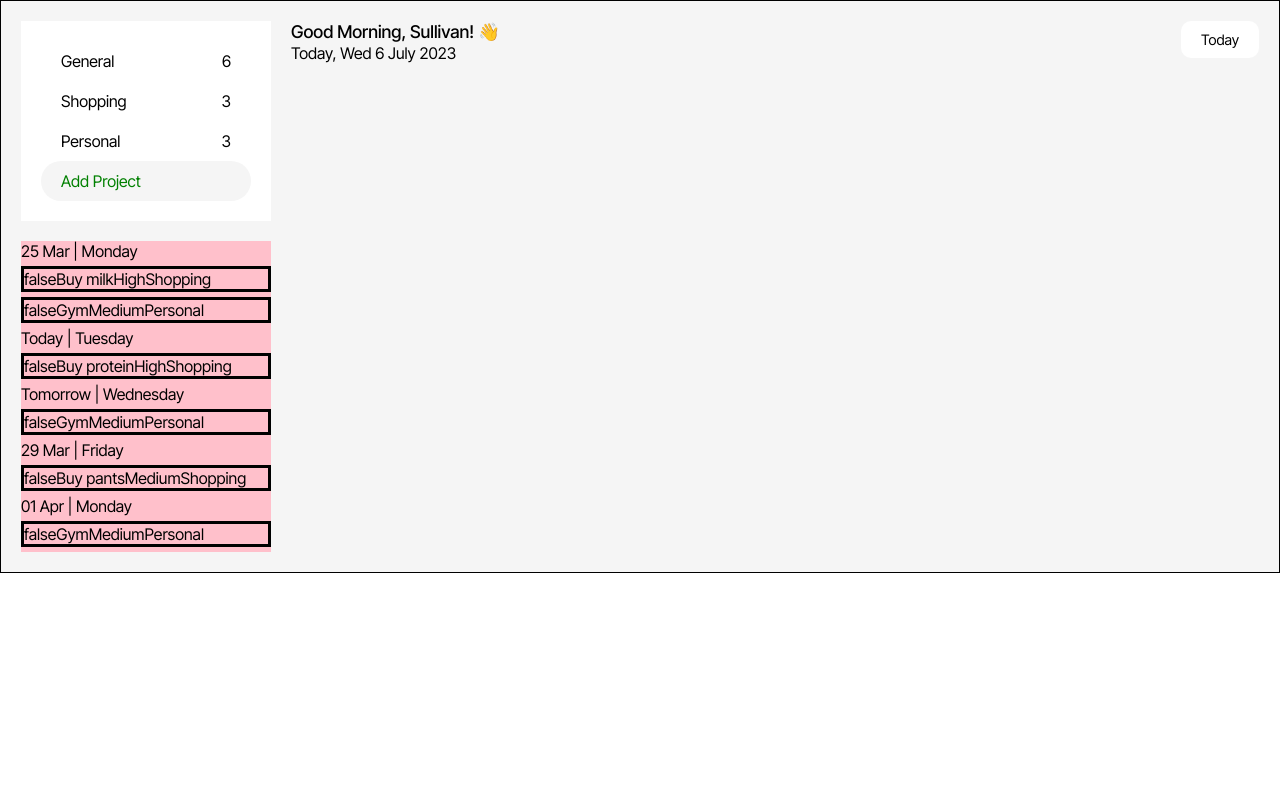
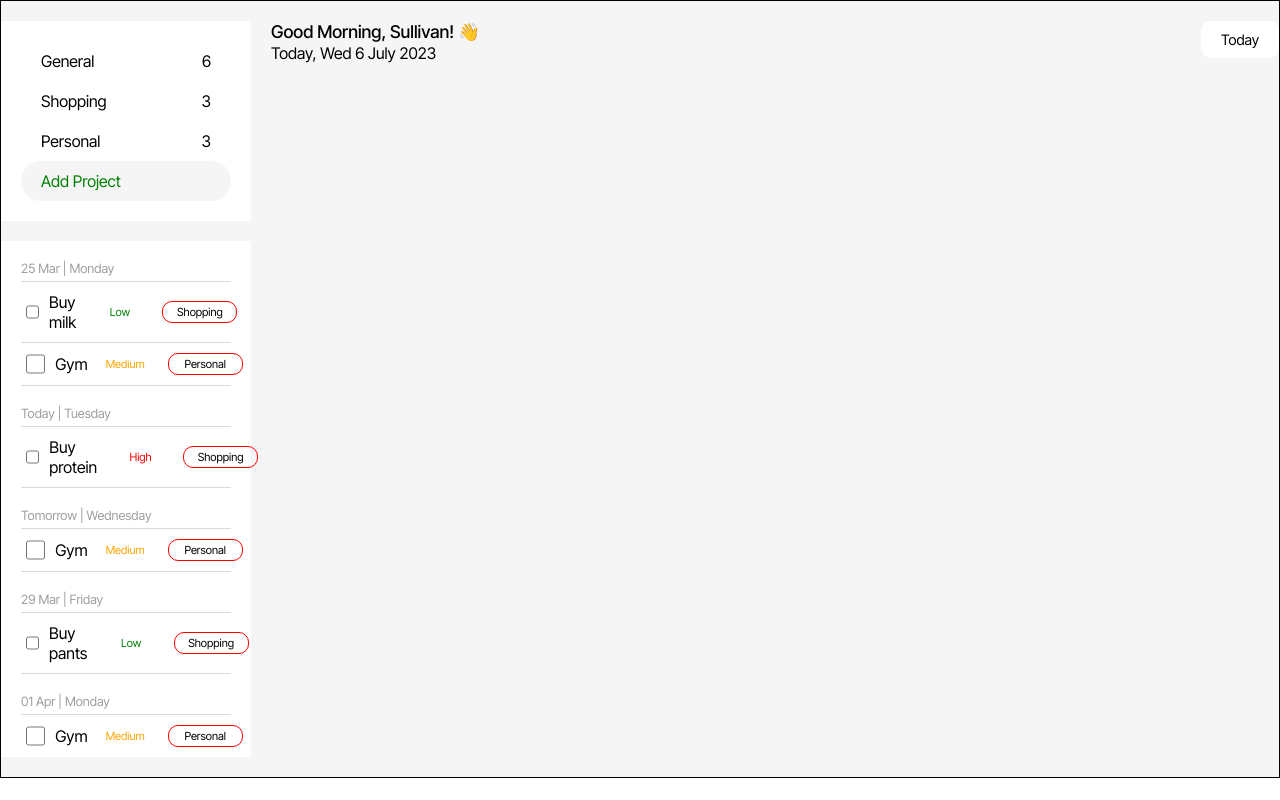
Before and after one commit to finnian-smith/to-do-app, a website built with webpack: page src/index.html in a window 1280 px wide. Built offline with nearby package versions, Linux system fonts and the light colour scheme.

Commit message:
Update to-do item logic and styles

```diff
--- a/src/components/todo-list.js
+++ b/src/components/todo-list.js
@@ -22,7 +22,6 @@ class TodoList {
     dates.forEach((date) => {
       const displayDate = this.getDisplayDate(date);
       const dateElement = this.createDateElement(displayDate);
-      dateElement.classList.add("date-header");
       dateElement.setAttribute("date", date);
       this.container.appendChild(dateElement);
     });
@@ -53,7 +52,14 @@ class TodoList {
   // create data element for dom tree
   createDateElement(displayDate) {
     const dateElement = document.createElement("div");
-    dateElement.textContent = displayDate;
+    dateElement.classList.add("date-header");
+
+    const dateText = document.createElement("p");
+    dateText.classList.add("date-header-text");
+    dateText.textContent = displayDate;
+
+    dateElement.appendChild(dateText);
+
     return dateElement;
   }
 
@@ -74,31 +80,67 @@ class TodoList {
     const todoElement = document.createElement("div");
     todoElement.classList.add("todo-item");
 
-    const todoCheckbox = document.createElement("div");
+    const todoItemLeft = document.createElement("div");
+    todoItemLeft.classList.add("todo-item-left");
+    const todoItemRight = document.createElement("div");
+    todoItemRight.classList.add("todo-item-right");
+
+    const todoCheckbox = document.createElement("input");
+    todoCheckbox.type = "checkbox";
     todoCheckbox.classList.add("todo-checkbox");
-    todoCheckbox.textContent = todo.completed;
-    todoElement.appendChild(todoCheckbox);
-    // figure out logic for displaying checkbox here
+    todoCheckbox.checked = todo.completed;
+    todoCheckbox.addEventListener("change", () => {
+      todo.completed = todoCheckbox.checked;
+      if (todo.completed) {
+        todo.markAsComplete();
+      } else {
+        todo.markAsIncomplete();
+      }
+    });
+
+    todoItemLeft.appendChild(todoCheckbox);
 
     const todoTitle = document.createElement("p");
     todoTitle.classList.add("todo-title");
     todoTitle.textContent = todo.title;
-    todoElement.appendChild(todoTitle);
+    todoItemLeft.appendChild(todoTitle);
+
+    todoElement.appendChild(todoItemLeft);
 
     const todoPriority = document.createElement("p");
     todoPriority.classList.add("todo-priority");
     todoPriority.textContent = todo.priority;
-    todoElement.appendChild(todoPriority);
+    this.setPriorityClass(todo, todoPriority);
+    todoItemRight.appendChild(todoPriority);
 
-    const todoTag = document.createElement("div");
+    const todoTag = document.createElement("p");
     todoTag.classList.add("todo-tag");
     todoTag.textContent = todo.tag;
-    todoElement.appendChild(todoTag);
+    todoItemRight.appendChild(todoTag);
+
+    todoElement.appendChild(todoItemRight);
 
     return todoElement;
   }
 
   // function that filters todo items by project / tag
+
+  // function that sets priority colour
+  setPriorityClass(todo, todoPriority) {
+    switch (todo.priority) {
+      case "Low":
+        todoPriority.classList.add("priority-low");
+        break;
+      case "Medium":
+        todoPriority.classList.add("priority-medium");
+        break;
+      case "High":
+        todoPriority.classList.add("priority-high");
+        break;
+      default:
+        break;
+    }
+  }
 }
 
 export default TodoList;
--- a/src/dom.js
+++ b/src/dom.js
@@ -18,11 +18,11 @@ const project3 = createProject("Personal");
 const projects = [project1, project2, project3];
 
 // todos
-const todo1 = createTodo("Buy milk", "2024-03-25", "High", "Shopping");
+const todo1 = createTodo("Buy milk", "2024-03-25", "Low", "Shopping");
 const todo2 = createTodo("Gym", "2024-03-25", "Medium", "Personal");
 const todo3 = createTodo("Buy protein", "2024-03-26", "High", "Shopping");
 const todo4 = createTodo("Gym", "2024-03-27", "Medium", "Personal");
-const todo5 = createTodo("Buy pants", "2024-03-29", "Medium", "Shopping");
+const todo5 = createTodo("Buy pants", "2024-03-29", "Low", "Shopping");
 const todo6 = createTodo("Gym", "2024-04-01", "Medium", "Personal");
 
 const todos = [todo1, todo2, todo3, todo4, todo5, todo6];
--- a/src/models/todo.js
+++ b/src/models/todo.js
@@ -11,6 +11,10 @@ class Todo {
     this.completed = true;
   }
 
+  markAsIncomplete() {
+    this.completed = false;
+  }
+
   updateDetails({ title, dueDate, priority, tag }) {
     if (title !== undefined) this.title = title;
     if (dueDate !== undefined) this.dueDate = dueDate;
--- a/src/styles/main.css
+++ b/src/styles/main.css
@@ -17,7 +17,9 @@
   --primary-background-color: #ffffff;
   --secondary-background-color: #f5f5f5;
   --primary-text-color: #000000;
+  --secondary-text-color: #a09d9d;
   --horizontal-line-break-color: #dedada;
+  --checkbox-background-color: #dedada;
   --text-color-new-list-button: green;
 }
 
@@ -33,7 +35,8 @@ html {
   gap: 20px;
   background-color: var(--secondary-background-color);
   border: 1px solid black; /* visualisation purposes - remove later */
-  padding: 20px;
+  /* padding: 20px; /* COMMENTING THIS OUT FOR TESTING PURPOSES */
+  padding: 20px 0;
 }
 
 .header-section {
--- a/src/styles/todo-list.css
+++ b/src/styles/todo-list.css
@@ -1,9 +1,82 @@
 #todo-list-section {
-  background-color: pink;
+  /* padding: 0;
+  background-color: transparent; */
+  background-color: var(--primary-background-color);
+  padding: 0 20px;
+}
+
+.date-header {
+  border-top: 1px solid var(--horizontal-line-break-color);
+  /* border-bottom: 1px solid var(--horizontal-line-break-color); */
+  padding: 20px 0 0;
+}
+
+.date-header:first-child {
+  border-top: none;
+}
+
+.date-header-text {
+  font-size: 0.8rem;
+  color: var(--secondary-text-color);
+  padding-bottom: 5px;
 }
 
 .todo-item {
   display: flex;
-  border: 3px solid black;
-  margin: 5px 0;
+  justify-content: space-between;
+  align-items: center;
+  border-top: 1px solid var(--horizontal-line-break-color);
+  padding: 10px 5px;
 }
+
+.todo-item-left {
+  display: flex;
+  justify-content: space-around;
+  align-items: center;
+  gap: 10px;
+}
+
+.todo-item-right {
+  /* border: 3px solid blue; */
+  display: flex;
+  /* justify-content: space-around; */
+  align-items: center;
+  gap: 5px;
+}
+
+.todo-priority,
+.todo-tag {
+  width: 75px;
+  border-radius: 10px;
+  font-size: 0.7rem;
+  text-align: center;
+  /* background-color: var(--secondary-background-color); */
+  padding: 3px;
+}
+
+.todo-priority {
+  color: white;
+}
+
+.todo-tag {
+  border: 1px solid red;
+  background-color: transparent;
+}
+
+input[type="checkbox"] {
+  width: 1.2rem;
+  height: 1.2rem;
+  accent-color: black;
+}
+
+.priority-high {
+  color: #ff0000;
+}
+
+.priority-medium {
+  color: #ffa500;
+}
+
+.priority-low {
+  color: #008000;
+}
```
Also changed, not shown: dist/bundle.js.
